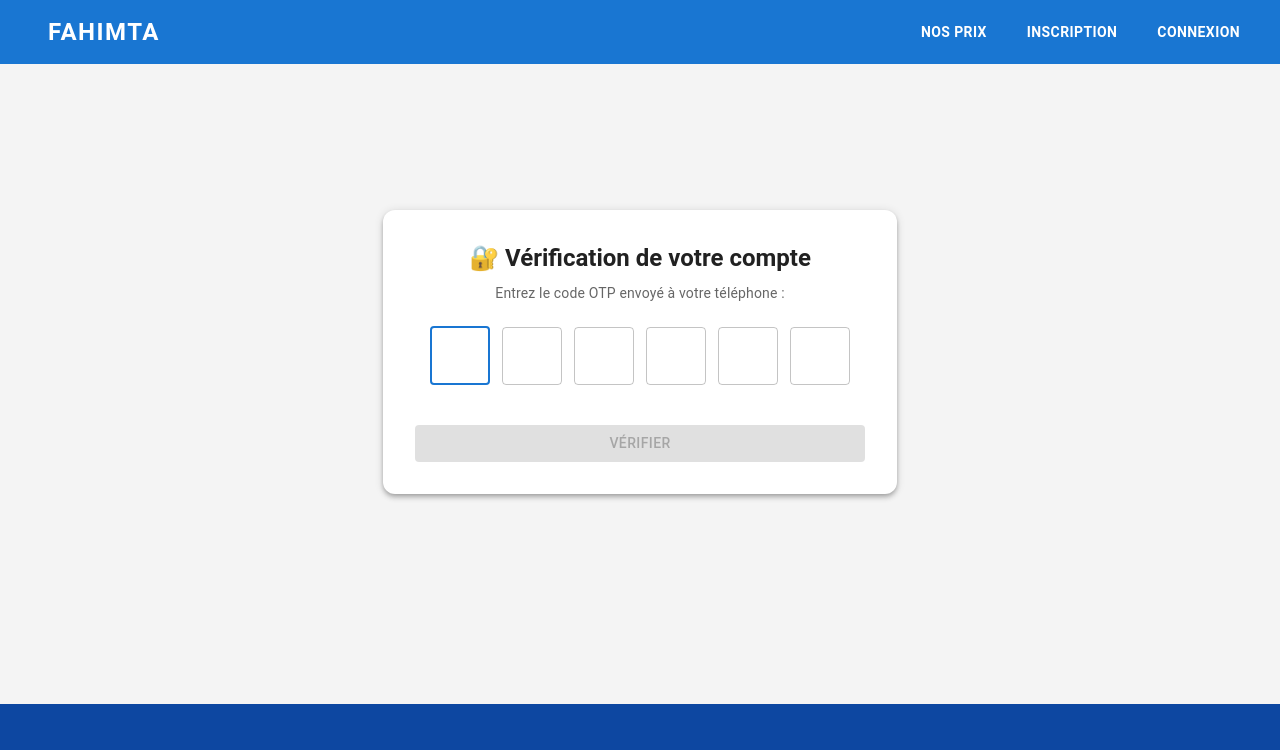
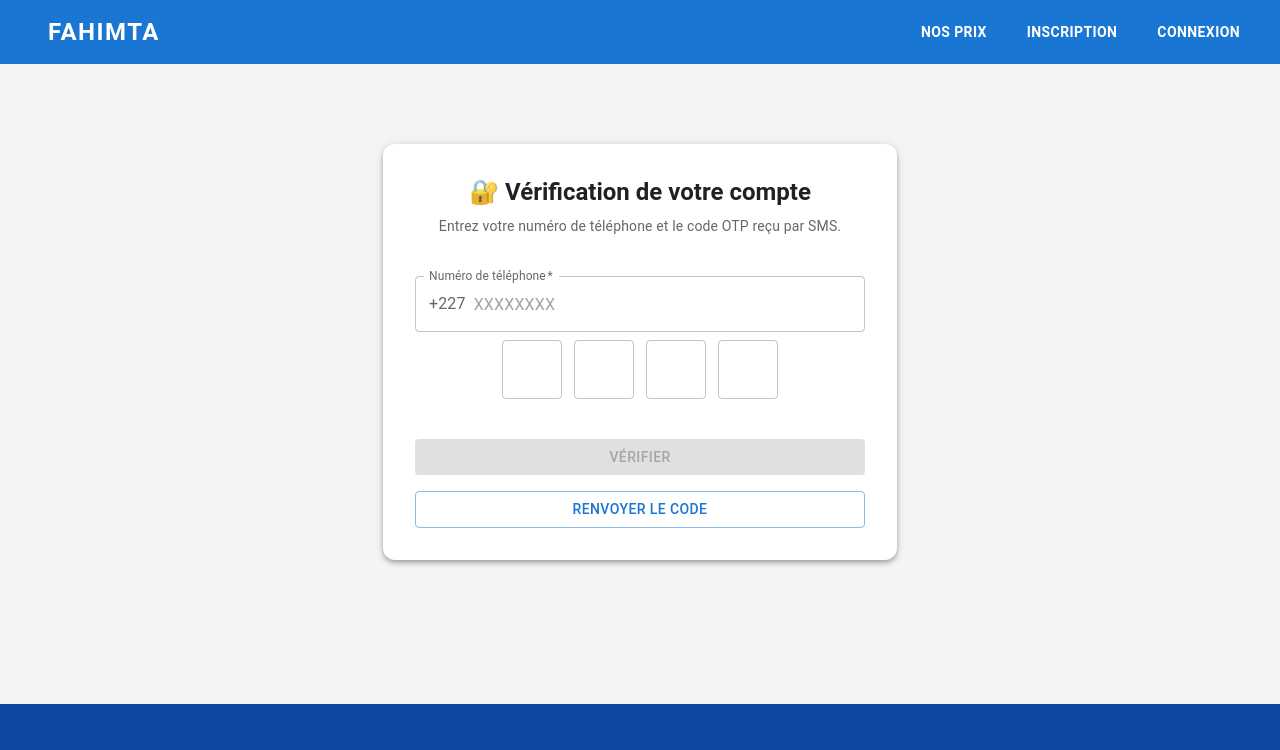
Before and after one commit to netmophus/aimath-frontend, a React (Create React App) app: page /verify in a window 1280 px wide. Shown: the top 750 px of the page. Built offline with nearby package versions, Linux system fonts and the light colour scheme; some icons are missing.

Commit message:
Auth: mises à jour verifypage et verifyotppage

```diff
--- a/src/components/VerifyPage.jsx
+++ b/src/components/VerifyPage.jsx
@@ -7,20 +7,34 @@ import { useContext } from "react";
 import { AuthContext } from "../context/AuthContext";
 
 const VerifyPage = () => {
-  const [otp, setOtp] = useState(["", "", "", "", "", ""]);
-  const [message, setMessage] = useState("");
   const location = useLocation();
   const navigate = useNavigate();
-  const phone = location.state?.phone || "";
   const { refreshUser } = useContext(AuthContext);
+
+  // ✅ Récupérer le téléphone depuis location.state OU localStorage
+  const [phone, setPhone] = useState(() => {
+    const savedPhone = localStorage.getItem("pendingVerificationPhone");
+    return location.state?.phone || savedPhone || "";
+  });
+  const [otp, setOtp] = useState(["", "", "", ""]);
+  const [message, setMessage] = useState("");
+  const [resending, setResending] = useState(false);
+  const [showPhoneInput, setShowPhoneInput] = useState(!phone);
   const inputRefs = useRef([]);
 
   useEffect(() => {
+    // ✅ Sauvegarder le téléphone dans localStorage quand il arrive via location.state
+    if (location.state?.phone) {
+      localStorage.setItem("pendingVerificationPhone", location.state.phone);
+    }
+  }, [location.state?.phone]);
+
+  useEffect(() => {
     // Focus le premier input au chargement
-    if (inputRefs.current[0]) {
+    if (inputRefs.current[0] && phone) {
       inputRefs.current[0].focus();
     }
-  }, []);
+  }, [phone]);
 
   const handleChange = (index, value) => {
     // N'accepter que les chiffres
@@ -31,7 +45,7 @@ const VerifyPage = () => {
     setOtp(newOtp);
 
     // Passer au champ suivant
-    if (value && index < 5) {
+    if (value && index < 3) {
       inputRefs.current[index + 1]?.focus();
     }
   };
@@ -44,22 +58,43 @@ const VerifyPage = () => {
 
   const handlePaste = (e) => {
     e.preventDefault();
-    const pastedData = e.clipboardData.getData("text").slice(0, 6);
+    const pastedData = e.clipboardData.getData("text").slice(0, 4);
     if (!/^\d+$/.test(pastedData)) return;
 
     const newOtp = [...otp];
-    for (let i = 0; i < pastedData.length && i < 6; i++) {
+    for (let i = 0; i < pastedData.length && i < 4; i++) {
       newOtp[i] = pastedData[i];
     }
     setOtp(newOtp);
 
-    const nextIndex = Math.min(pastedData.length, 5);
+    const nextIndex = Math.min(pastedData.length, 3);
     inputRefs.current[nextIndex]?.focus();
   };
 
+  const handleResendOtp = async () => {
+    setResending(true);
+    setMessage("");
+
+    try {
+      await API.post("/auth/resend-otp", { phone });
+      setMessage("✅ Un nouveau code a été envoyé par SMS !");
+      setOtp(["", "", "", ""]); // Réinitialiser les champs
+      inputRefs.current[0]?.focus();
+    } catch (err) {
+      setMessage(err.response?.data?.message || "❌ Erreur lors de l'envoi du code.");
+    } finally {
+      setResending(false);
+    }
+  };
+
   const handleVerify = async () => {
+    if (!phone) {
+      setMessage("Veuillez entrer votre numéro de téléphone.");
+      return;
+    }
+
     const otpCode = otp.join("");
-    if (otpCode.length !== 6) {
+    if (otpCode.length !== 4) {
       setMessage("Veuillez entrer le code OTP complet.");
       return;
     }
@@ -67,6 +102,9 @@ const VerifyPage = () => {
     try {
       const res = await API.post("/auth/verify-otp", { phone, otp: otpCode });
       setMessage("✅ Vérification réussie !");
+
+      // ✅ Supprimer le téléphone du localStorage après vérification réussie
+      localStorage.removeItem("pendingVerificationPhone");
 
       await refreshUser();
 
@@ -111,8 +149,46 @@ const VerifyPage = () => {
             textAlign="center"
             mb={3}
           >
-            Entrez le code OTP envoyé à votre téléphone : {phone}
+            {phone
+              ? `Entrez le code OTP envoyé à votre téléphone : ${phone}`
+              : "Entrez votre numéro de téléphone et le code OTP reçu par SMS."}
           </Typography>
+
+          {/* Champ téléphone - visible si pas de numéro */}
+          {showPhoneInput && (
+            <TextField
+              label="Numéro de téléphone"
+              fullWidth
+              margin="normal"
+              value={phone.replace("+227", "")}
+              onChange={(e) => {
+                const value = e.target.value.replace(/\D/g, "");
+                if (value.length <= 8) {
+                  const formattedPhone = value ? `+227${value}` : "";
+                  setPhone(formattedPhone);
+                  localStorage.setItem("pendingVerificationPhone", formattedPhone);
+                }
+              }}
+              placeholder="XXXXXXXX"
+              required
+              InputProps={{
+                startAdornment: (
+                  <Typography sx={{ mr: 1, color: "text.secondary" }}>+227</Typography>
+                ),
+              }}
+            />
+          )}
+
+          {phone && !showPhoneInput && (
+            <Button
+              variant="text"
+              size="small"
+              onClick={() => setShowPhoneInput(true)}
+              sx={{ mb: 2 }}
+            >
+              Modifier le numéro
+            </Button>
+          )}
 
           {/* Inputs OTP séparés */}
           <Box
@@ -162,11 +238,21 @@ const VerifyPage = () => {
           <Button
             variant="contained"
             fullWidth
-            disabled={otp.join("").length !== 6}
+            disabled={otp.join("").length !== 4}
             sx={{ mt: 2 }}
             onClick={handleVerify}
           >
             Vérifier
+          </Button>
+
+          <Button
+            variant="outlined"
+            fullWidth
+            disabled={resending}
+            onClick={handleResendOtp}
+            sx={{ mt: 2 }}
+          >
+            {resending ? "Envoi en cours..." : "Renvoyer le code"}
           </Button>
 
           {message && (
--- a/src/pages/VerifyOtpPage.jsx
+++ b/src/pages/VerifyOtpPage.jsx
@@ -10,17 +10,30 @@ const VerifyOtpPage = () => {
   const navigate = useNavigate();
   const { login } = useContext(AuthContext);
 
-  const [phone, setPhone] = useState(location.state?.phone || "");
-  const [otp, setOtp] = useState(["", "", "", "", "", ""]);
+  // ✅ Récupérer le téléphone depuis location.state OU localStorage
+  const [phone, setPhone] = useState(() => {
+    const savedPhone = localStorage.getItem("pendingVerificationPhone");
+    return location.state?.phone || savedPhone || "";
+  });
+  const [otp, setOtp] = useState(["", "", "", ""]);
   const [message, setMessage] = useState("");
+  const [resending, setResending] = useState(false);
+  const [showPhoneInput, setShowPhoneInput] = useState(!phone);
   const inputRefs = useRef([]);
 
   useEffect(() => {
+    // ✅ Sauvegarder le téléphone dans localStorage quand il arrive via location.state
+    if (location.state?.phone) {
+      localStorage.setItem("pendingVerificationPhone", location.state.phone);
+    }
+  }, [location.state?.phone]);
+
+  useEffect(() => {
     // Focus le premier input au chargement
-    if (inputRefs.current[0]) {
+    if (inputRefs.current[0] && phone) {
       inputRefs.current[0].focus();
     }
-  }, []);
+  }, [phone]);
 
   const handleChange = (index, value) => {
     // N'accepter que les chiffres
@@ -31,7 +44,7 @@ const VerifyOtpPage = () => {
     setOtp(newOtp);
 
     // Passer au champ suivant si un chiffre a été saisi
-    if (value && index < 5) {
+    if (value && index < 3) {
       inputRefs.current[index + 1]?.focus();
     }
   };
@@ -45,26 +58,47 @@ const VerifyOtpPage = () => {
 
   const handlePaste = (e) => {
     e.preventDefault();
-    const pastedData = e.clipboardData.getData("text").slice(0, 6);
+    const pastedData = e.clipboardData.getData("text").slice(0, 4);
     if (!/^\d+$/.test(pastedData)) return;
 
     const newOtp = [...otp];
-    for (let i = 0; i < pastedData.length && i < 6; i++) {
+    for (let i = 0; i < pastedData.length && i < 4; i++) {
       newOtp[i] = pastedData[i];
     }
     setOtp(newOtp);
 
     // Focus le dernier champ rempli ou le suivant
-    const nextIndex = Math.min(pastedData.length, 5);
+    const nextIndex = Math.min(pastedData.length, 3);
     inputRefs.current[nextIndex]?.focus();
+  };
+
+  const handleResendOtp = async () => {
+    setResending(true);
+    setMessage("");
+
+    try {
+      await API.post("/auth/resend-otp", { phone });
+      setMessage("✅ Un nouveau code a été envoyé par SMS !");
+      setOtp(["", "", "", ""]); // Réinitialiser les champs
+      inputRefs.current[0]?.focus();
+    } catch (err) {
+      setMessage(err.response?.data?.message || "❌ Erreur lors de l'envoi du code.");
+    } finally {
+      setResending(false);
+    }
   };
 
   const handleVerify = async (e) => {
     e.preventDefault();
     setMessage("");
 
+    if (!phone) {
+      setMessage("Veuillez entrer votre numéro de téléphone.");
+      return;
+    }
+
     const otpCode = otp.join("");
-    if (otpCode.length !== 6) {
+    if (otpCode.length !== 4) {
       setMessage("Veuillez entrer le code OTP complet.");
       return;
     }
@@ -75,6 +109,10 @@ const VerifyOtpPage = () => {
       // Enregistre le token et connecte
       const token = res.data.token;
       localStorage.setItem("token", token);
+
+      // ✅ Supprimer le téléphone du localStorage après vérification réussie
+      localStorage.removeItem("pendingVerificationPhone");
+
       login(token);
 
       setMessage("✅ Vérification réussie !");
@@ -116,20 +154,47 @@ const VerifyOtpPage = () => {
         </Typography>
 
         <Typography variant="body1" color="text.secondary" textAlign="center" sx={{ mt: 1, mb: 3 }}>
-          Un code a été envoyé par SMS au <strong>{formatPhoneDisplay(phone)}</strong>. Veuillez le saisir ci-dessous pour activer votre compte.
+          {phone
+            ? `Un code a été envoyé par SMS au ${formatPhoneDisplay(phone)}. Veuillez le saisir ci-dessous pour activer votre compte.`
+            : "Entrez votre numéro de téléphone et le code OTP reçu par SMS."}
         </Typography>
 
         <Box component="form" onSubmit={handleVerify}>
-          {/* Champ téléphone masqué */}
-          <TextField
-            label="Téléphone"
-            fullWidth
-            margin="normal"
-            value={phone}
-            onChange={(e) => setPhone(e.target.value)}
-            required
-            sx={{ display: "none" }}
-          />
+          {/* Champ téléphone - visible si pas de numéro */}
+          {showPhoneInput && (
+            <TextField
+              label="Numéro de téléphone"
+              fullWidth
+              margin="normal"
+              value={phone.replace("+227", "")}
+              onChange={(e) => {
+                const value = e.target.value.replace(/\D/g, "");
+                if (value.length <= 8) {
+                  const formattedPhone = value ? `+227${value}` : "";
+                  setPhone(formattedPhone);
+                  localStorage.setItem("pendingVerificationPhone", formattedPhone);
+                }
+              }}
+              placeholder="XXXXXXXX"
+              required
+              InputProps={{
+                startAdornment: (
+                  <Typography sx={{ mr: 1, color: "text.secondary" }}>+227</Typography>
+                ),
+              }}
+            />
+          )}
+
+          {phone && !showPhoneInput && (
+            <Button
+              variant="text"
+              size="small"
+              onClick={() => setShowPhoneInput(true)}
+              sx={{ mb: 2 }}
+            >
+              Modifier le numéro
+            </Button>
+          )}
 
           {/* Inputs OTP séparés */}
           <Box
@@ -180,10 +245,20 @@ const VerifyOtpPage = () => {
             variant="contained"
             type="submit"
             fullWidth
-            disabled={otp.join("").length !== 6}
+            disabled={otp.join("").length !== 4}
             sx={{ mt: 2 }}
           >
             Vérifier
+          </Button>
+
+          <Button
+            variant="outlined"
+            fullWidth
+            disabled={resending}
+            onClick={handleResendOtp}
+            sx={{ mt: 2 }}
+          >
+            {resending ? "Envoi en cours..." : "Renvoyer le code"}
           </Button>
 
           {message && (
```
